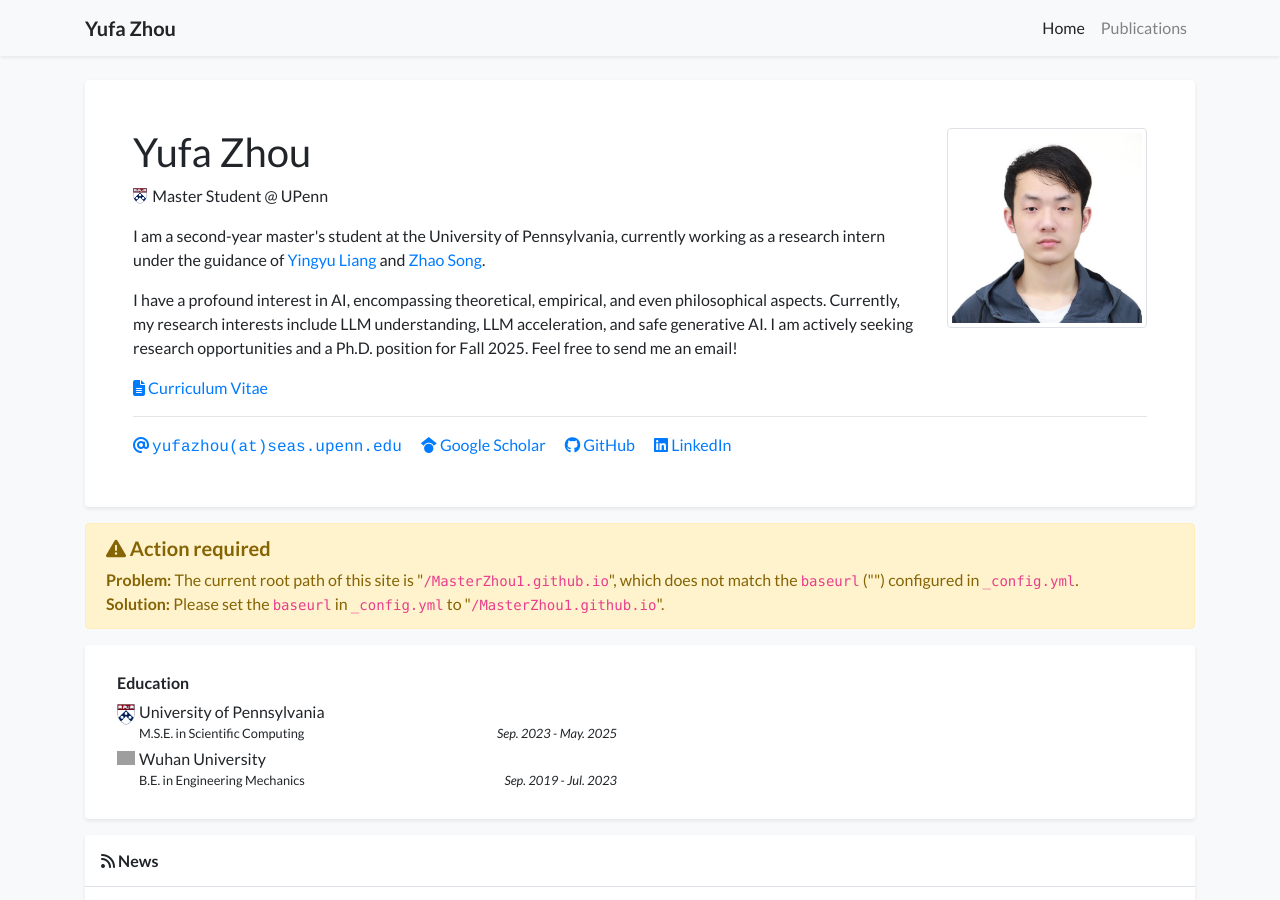
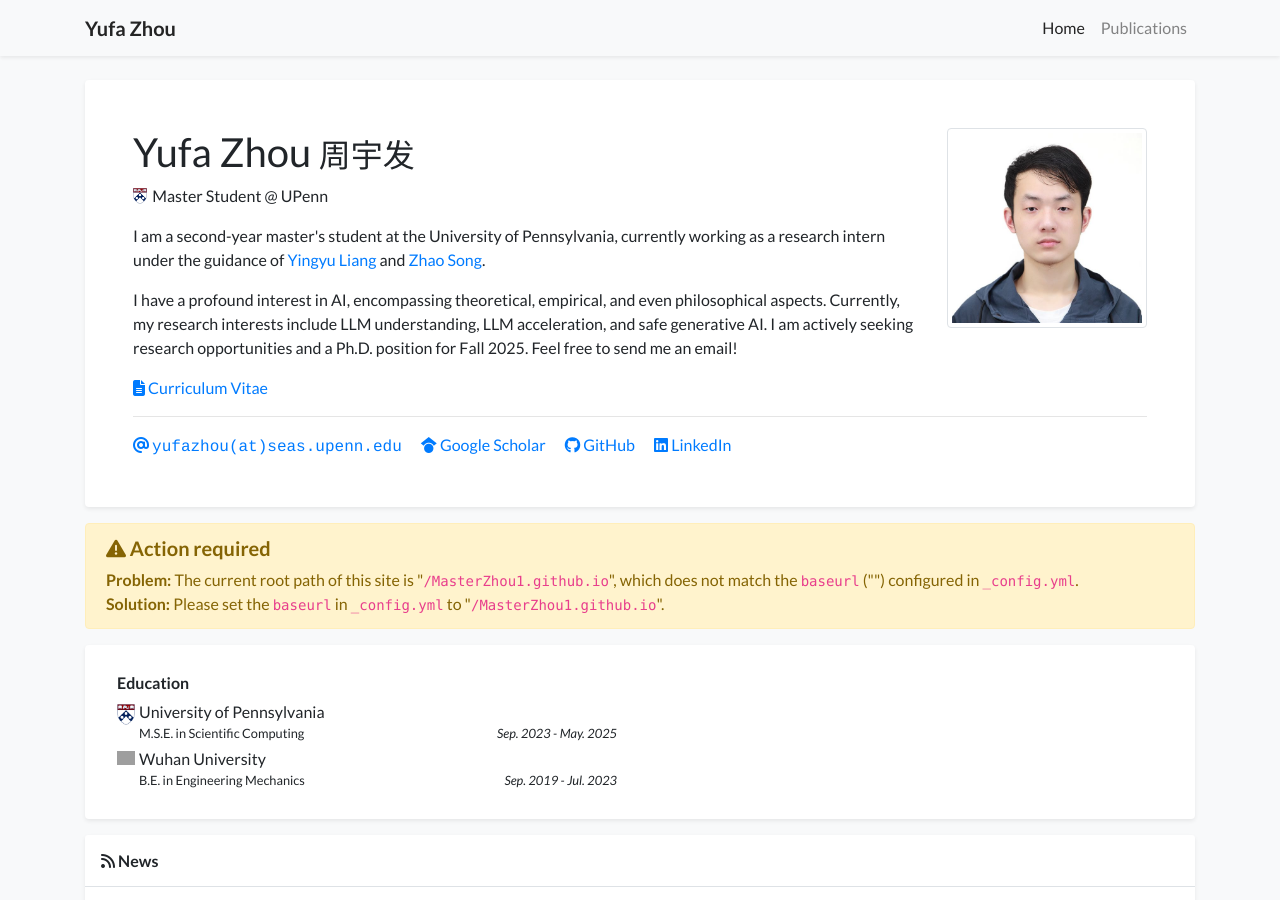
Before and after one commit to MasterZhou1/MasterZhou1.github.io, a Jekyll site: the page built from index.html, in a window 1280 px wide and 900 px high. Built offline with Jekyll 4.4.1, drawn with Linux system fonts in a browser that asks for light colours; nearby versions of some CDN libraries; a style sheet for code colours, icons or effects is not loaded; grey boxes are pictures that could not be loaded.

Commit message:
Update profile.yml

```diff
--- a/_data/profile.yml
+++ b/_data/profile.yml
@@ -1,5 +1,5 @@
 primary_name: "Yufa Zhou"
-secondary_name: ""
+secondary_name: "周宇发"
 navbar_name: "Yufa Zhou"
 
 positions:
```
